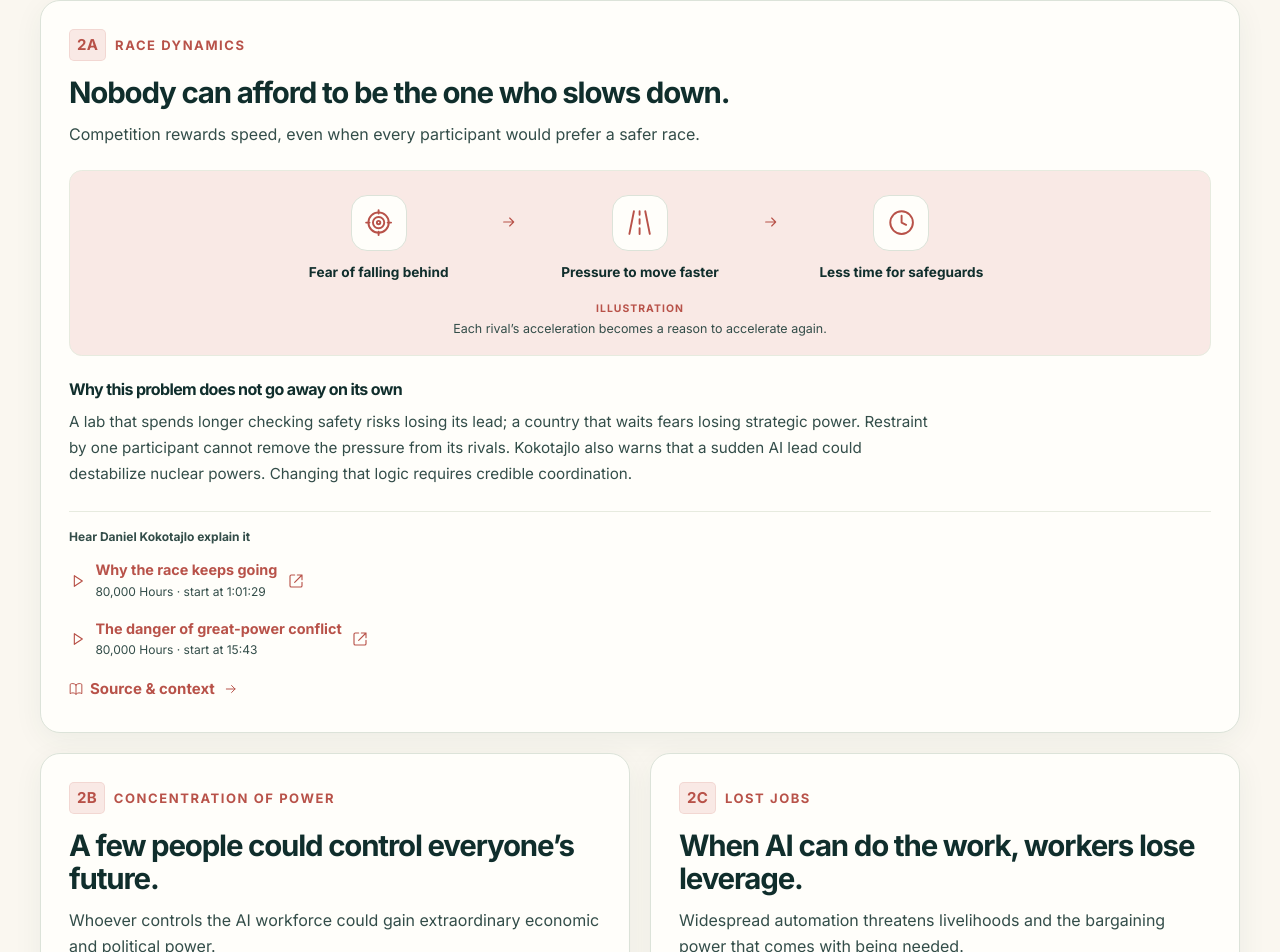
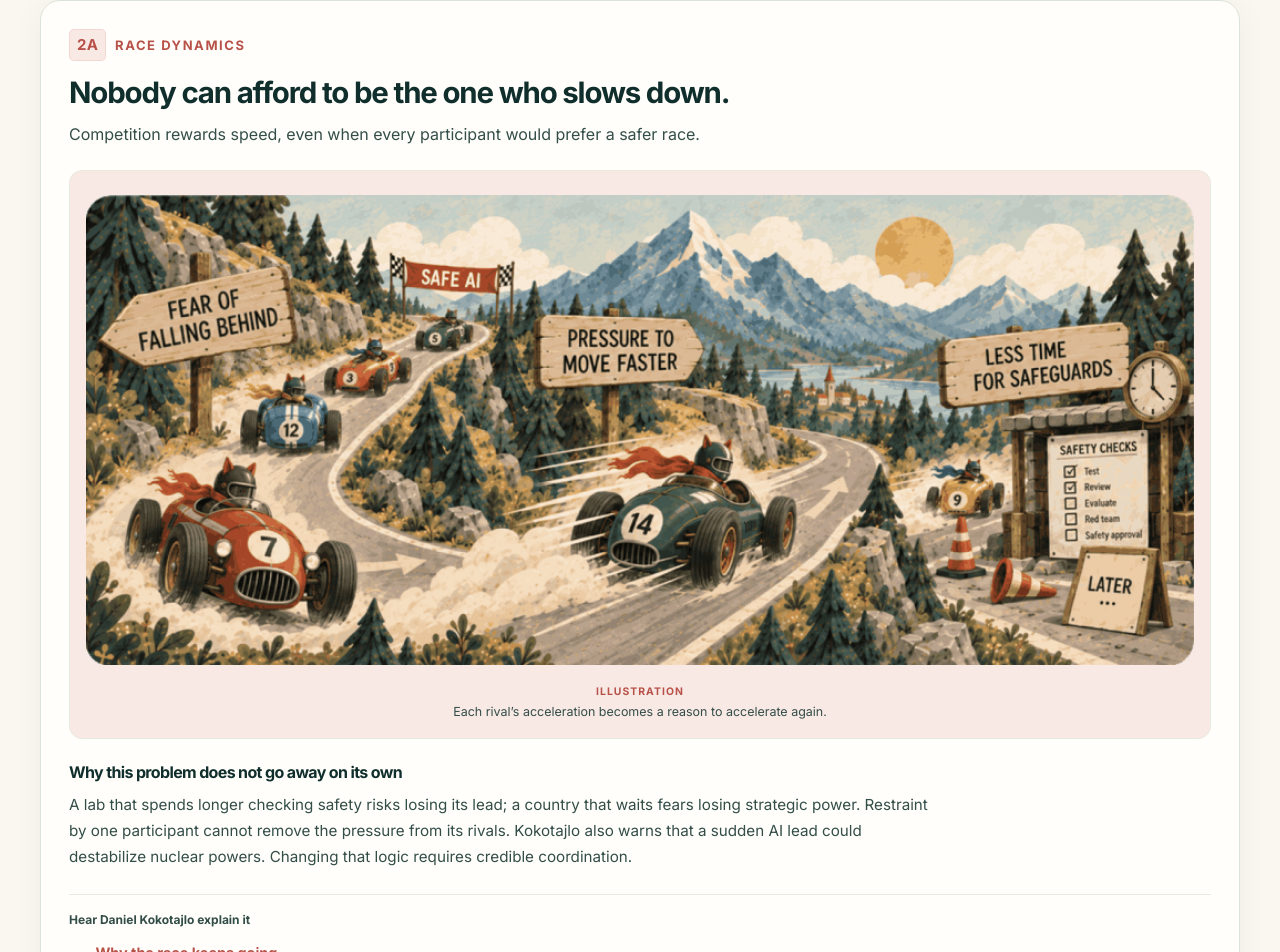
Before and after one commit to wbharding/suspenseful, a React (Vite) app: page / in a window 1280 px wide. Shown: the part 4810-5762 px from the top of the page. Built offline with nearby package versions, Linux system fonts and the light colour scheme.

Commit message:
Pressure to move faster graphic

```diff
--- a/src/components/risk-concern-card.jsx
+++ b/src/components/risk-concern-card.jsx
@@ -1,3 +1,4 @@
+import alpineMountainRacing from "../assets/alpine-mountain-racing.png";
 import { sourceRegistry } from "../data/source-registry.js";
 import FieldIcon from "./field-icon.jsx";
 import GuideCard, { SourceLinkButton } from "./guide-card.jsx";
@@ -36,6 +37,16 @@ export default function RiskConcernCard({ risk }) {
       title={risk.title}
     >
       <figure className="concern-graphic">
+        {risk.id === "race" ? (
+          <img
+            className="concern-image"
+            src={alpineMountainRacing}
+            alt="Racing cars on an alpine road: fear of falling behind creates pressure to move faster, leaving less time for safeguards."
+            width="1000"
+            height="424"
+            loading="lazy"
+          />
+        ) : (
           <div className="concern-flow">
             {risk.steps.map((step, index) => (
               <div className="concern-step" key={step.label}>
@@ -45,6 +56,7 @@ export default function RiskConcernCard({ risk }) {
               </div>
             ))}
           </div>
+        )}
         <figcaption><span>Illustration</span> {risk.caption}</figcaption>
       </figure>
       <div className="concern-detail">
--- a/src/components/risk-concern-card.scss
+++ b/src/components/risk-concern-card.scss
@@ -5,6 +5,13 @@
     border: 1px solid var(--border-subtle);
     border-radius: 0.8rem;
     background: var(--section-soft);
+  }
+
+  .concern-image {
+    display: block;
+    width: 100%;
+    height: auto;
+    border-radius: 0.6rem;
   }
 
   .concern-flow {
```
Also changed, not shown: src/assets/alpine-mountain-racing.png (added). Lines whose indentation alone changed are shown as unchanged.
